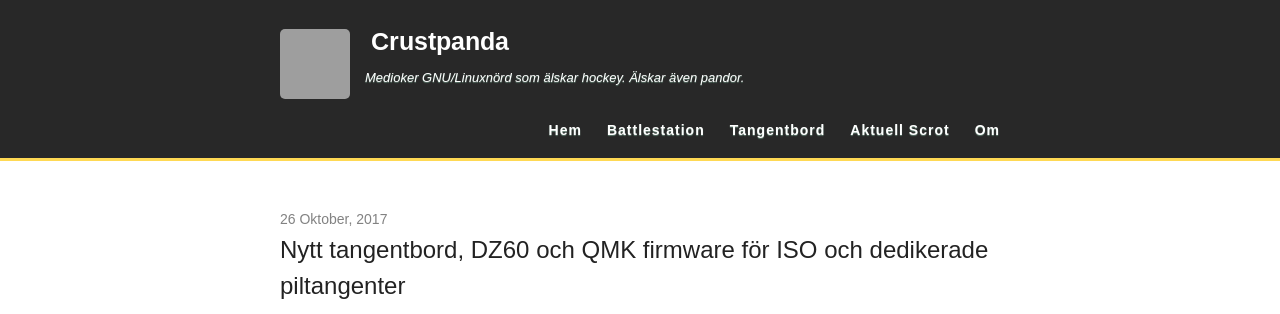
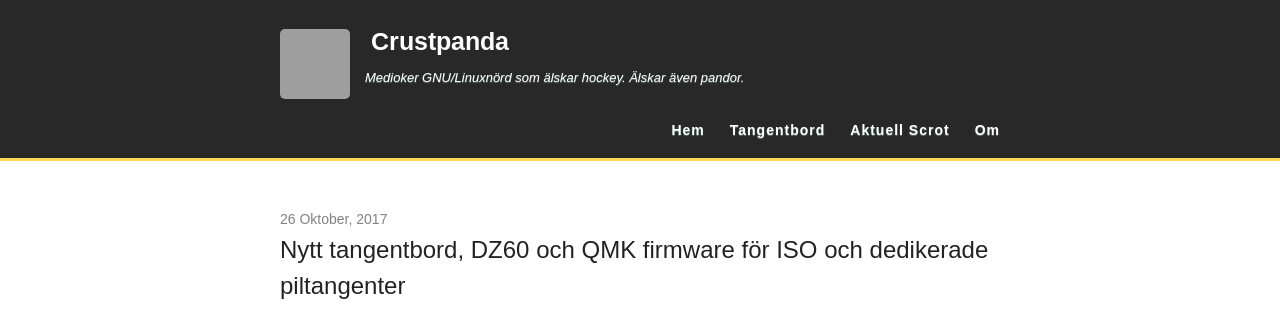
Before and after one commit to crustpanda/crustpanda.github.io, a Jekyll site: the page built from index.html, in a window 1280 px wide and 900 px high. Shown: the top 314 px of the window. Built offline with Jekyll 4.4.1, drawn with Linux system fonts in a browser that asks for light colours; the list of posts is cut into pages by our own code; grey boxes are pictures that could not be loaded.

Commit message:
Rensning

```diff
--- a/_layouts/default.html
+++ b/_layouts/default.html
@@ -33,7 +33,6 @@
 
           <nav>
             <a href="{{ site.baseurl }}/">Hem</a>
-            <a href="{{ site.baseurl }}/battlestation">Battlestation</a>
             <a href="{{ site.baseurl }}/tangentbord">Tangentbord</a>
             <a href="{{ site.baseurl }}/scrot">Aktuell Scrot</a>
             <a href="{{ site.baseurl }}/about">Om</a>
--- a/_layouts/default2.html
+++ b/_layouts/default2.html
@@ -33,7 +33,6 @@
 
           <nav>
             <a href="{{ site.baseurl }}/">Hem</a>
-            <a href="{{ site.baseurl }}/battlestation">Battlestation</a>
             <a href="{{ site.baseurl }}/tangentbord">Tangentbord</a>
             <a href="{{ site.baseurl }}/scrot">Aktuell Scrot</a>
             <a href="{{ site.baseurl }}/about">Om</a>
```
